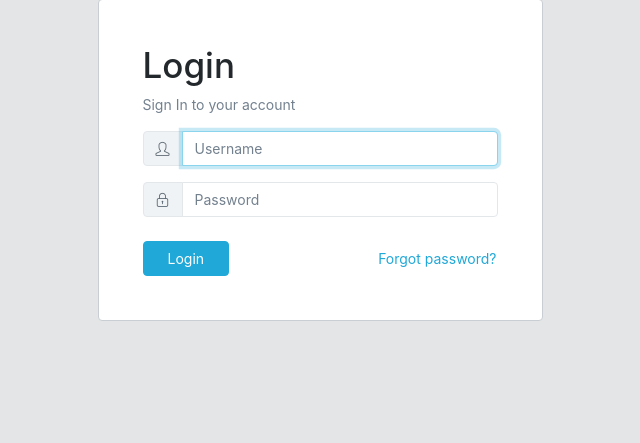
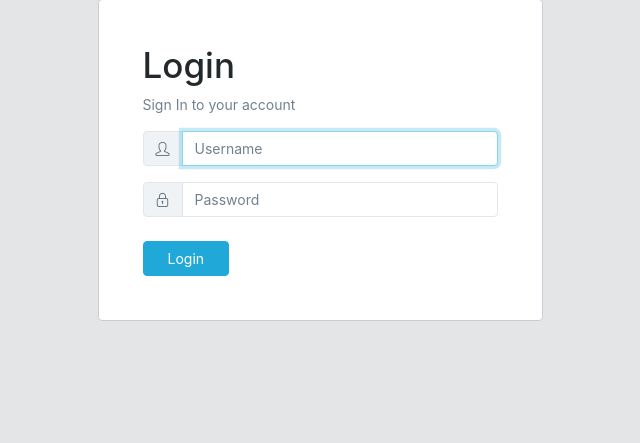
Before and after one commit to nahidsaikat/scrumate, a Django app: page /login/ in a window 1280 px wide. Shown: the part 240-683 px from the top of the page, without its empty margins (320-960 px from the left). Run offline with Django 3.2, Linux system fonts and the light colour scheme; some libraries are stand-ins or nearby versions.

Commit message:
<23> removing forgot password link from login template and unnecessary imports.

```diff
--- a/core/templates/registration/login.html
+++ b/core/templates/registration/login.html
@@ -71,9 +71,9 @@
                                 <div class="col-6">
                                     <button class="btn btn-primary px-4" type="submit">Login</button>
                                 </div>
-                                <div class="col-6 text-right">
-                                    <button class="btn btn-link px-0" type="button">Forgot password?</button>
-                                </div>
+                                <!--<div class="col-6 text-right">-->
+                                    <!--<button class="btn btn-link px-0" type="button">Forgot password?</button>-->
+                                <!--</div>-->
                             </div>
                         </form>
                     </div>
--- a/scrumate/urls.py
+++ b/scrumate/urls.py
@@ -15,11 +15,9 @@ Including another URLconf
 """
 from django.contrib import admin
 from django.urls import path, include, re_path
-from django.views.generic.base import TemplateView
 from django.conf import settings
 from django.conf.urls.static import static
 from django.contrib.staticfiles import views
-from django.contrib.auth.decorators import login_required
 from core.views import index
 
 
```
